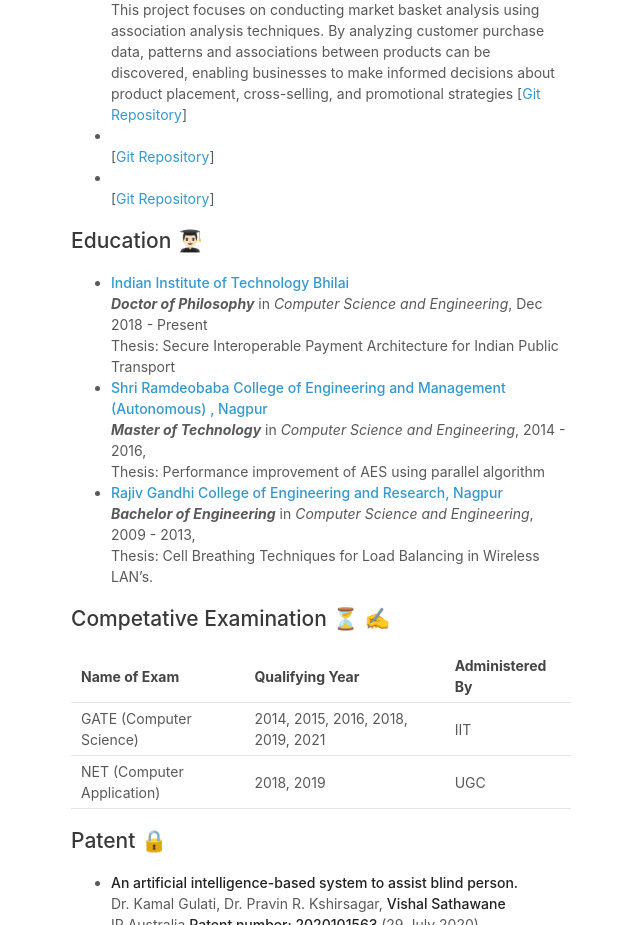
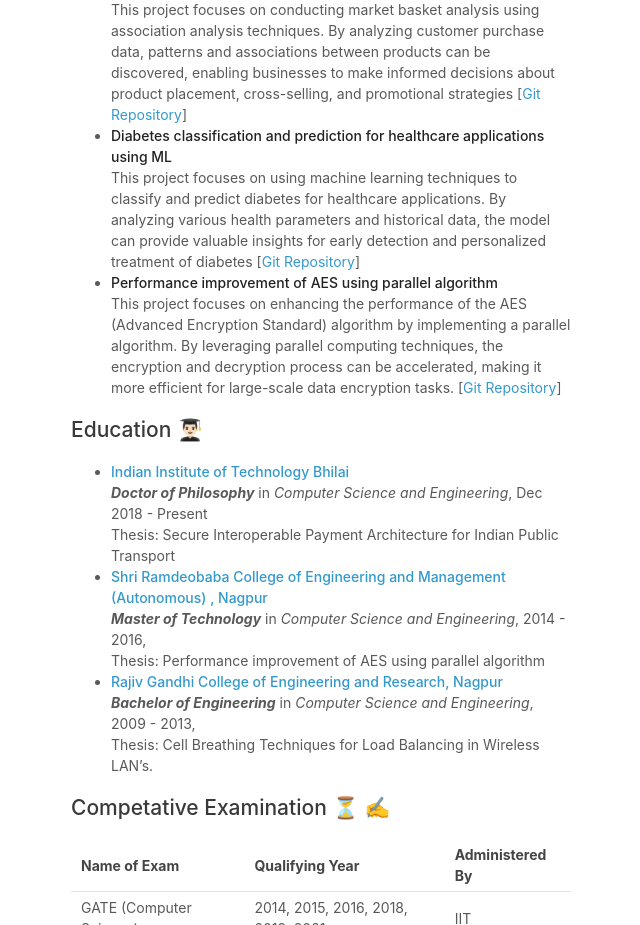
Before and after one commit to vhsathawane/vhsathawane.github.io, a plain HTML site: page index.html in a window 1280 px wide. Shown: the part 2346-3271 px from the top of the page, without its empty margins (499-1139 px from the left). Drawn offline with Linux system fonts and the light colour scheme.

Commit message:
Update index.html

```diff
--- a/index.html
+++ b/index.html
@@ -145,12 +145,12 @@
       This project focuses on conducting market basket analysis using association analysis techniques. By analyzing customer purchase data, patterns and associations between products can be discovered, enabling businesses to make informed decisions about product placement, cross-selling, and promotional strategies
       [<a href="https://github.com/vhsathawane/-Market-Basket-Analysis-Association-Analysis-" previewlistener="true">Git Repository</a>]
     </li>
-    <li><strong></strong><br>
-
+    <li><strong>Diabetes classification and prediction for healthcare applications using ML</strong><br>
+      This project focuses on using machine learning techniques to classify and predict diabetes for healthcare applications. By analyzing various health parameters and historical data, the model can provide valuable insights for early detection and personalized treatment of diabetes
       [<a href="" previewlistener="true">Git Repository</a>]
     </li>
-    <li><strong></strong><br>
-
+    <li><strong>Performance improvement of AES using parallel algorithm</strong><br>
+      This project focuses on enhancing the performance of the AES (Advanced Encryption Standard) algorithm by implementing a parallel algorithm. By leveraging parallel computing techniques, the encryption and decryption process can be accelerated, making it more efficient for large-scale data encryption tasks.
       [<a href="" previewlistener="true">Git Repository</a>]
     </li>
   </ul>
```
